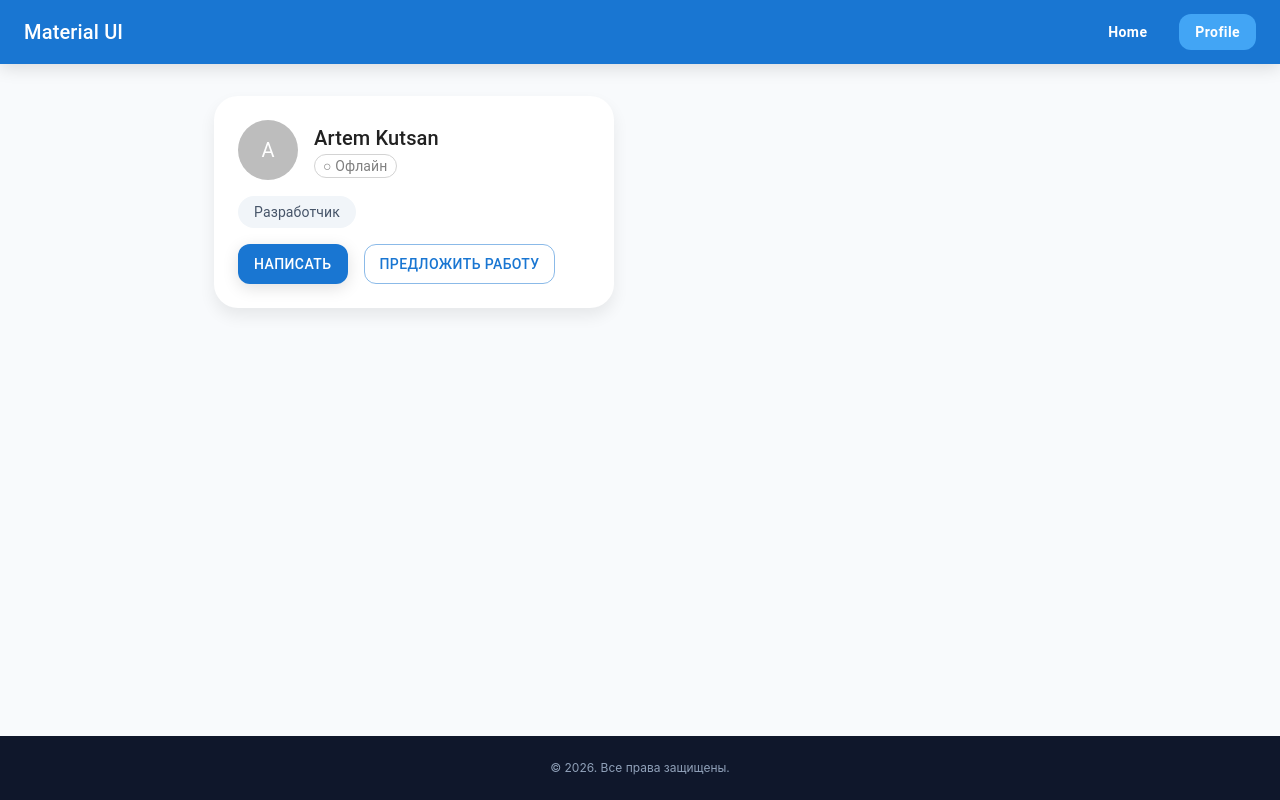
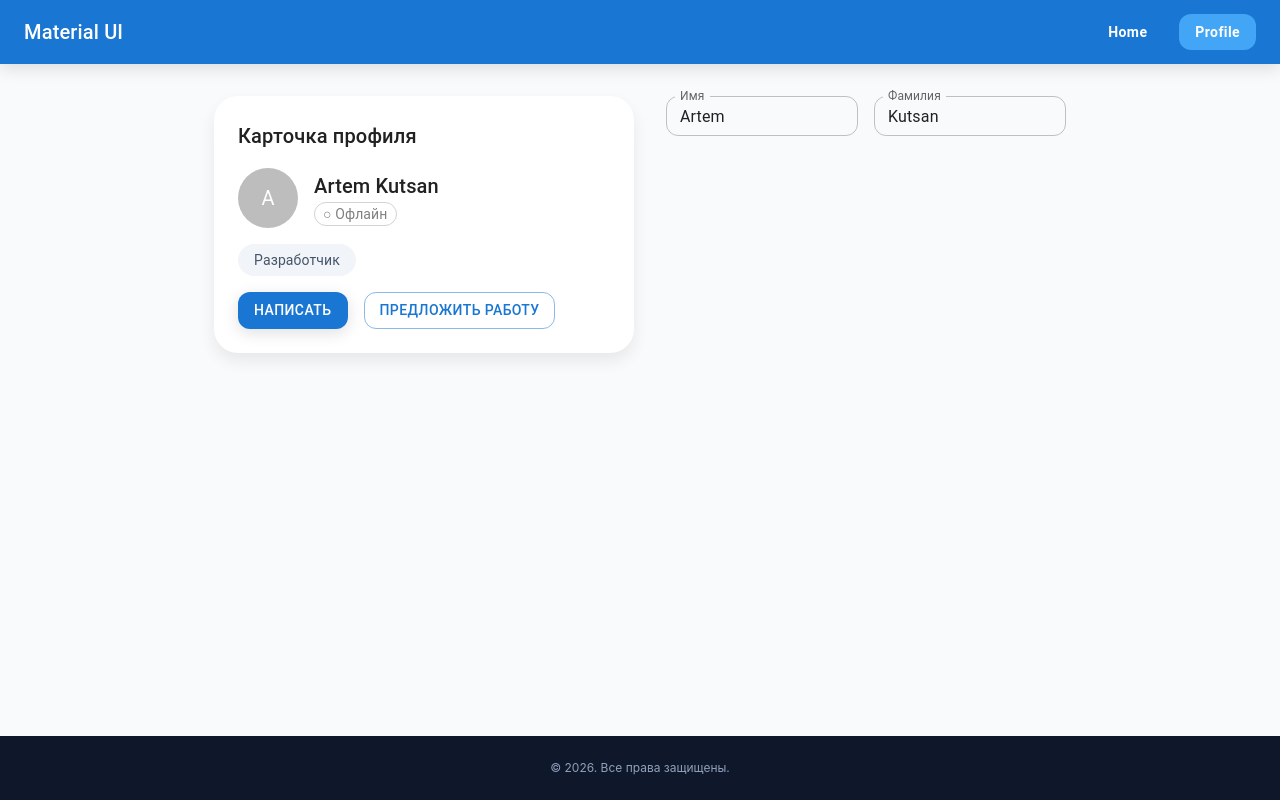
Before and after one commit to ArtemKutsan/react-summary-8, a React (Vite) app: page /profile in a window 1280 px wide. Built offline with nearby package versions, Linux system fonts and the light colour scheme.

Commit message:
add: добавлены инпуты имени и фамилии

```diff
--- a/src/components/ProfilePlayground.jsx
+++ b/src/components/ProfilePlayground.jsx
@@ -25,6 +25,7 @@ function ProfilePlayground() {
     surname: 'Kutsan',
     avatarSize: 60,
     buttonColor: 'primary',
+    buttonSize: 'medium',
     isOnline: false,
     cardVariant: 'elevation',
     showAlert: true,
@@ -40,7 +41,7 @@ function ProfilePlayground() {
           variant={profile.cardVariant === 'outlined' ? 'outlined' : 'elevation'}
           sx={{
             p: 3,
-            width: 400,
+            width: 420,
             flexShrink: 0,
             borderRadius: 6,
             boxShadow:
@@ -48,6 +49,7 @@ function ProfilePlayground() {
           }}
         >
           <Stack spacing={2}>
+            <Typography variant="h6">Карточка профиля</Typography>
             <Stack direction="row" spacing={2} alignItems="center">
               <Avatar
                 sx={{
@@ -104,9 +106,10 @@ function ProfilePlayground() {
               <Button
                 variant="contained"
                 color={profile.buttonColor}
+                size={profile.buttonSize}
                 sx={{
                   borderRadius: 3,
-                  height: 40,
+                  // height: 40,
                   boxShadow: '0 4px 16px rgba(0, 0, 0, 0.125)',
                   '&:hover': { boxShadow: 'none' },
                 }}
@@ -117,9 +120,10 @@ function ProfilePlayground() {
               <Button
                 variant="outlined"
                 color={profile.buttonColor}
+                size={profile.buttonSize}
                 sx={{
                   borderRadius: 3,
-                  height: 40,
+                  // height: 40,
                 }}
               >
                 Предложить работу
@@ -129,7 +133,41 @@ function ProfilePlayground() {
         </Paper>
 
         {/* Правый блок */}
-        <Box flex="1"></Box>
+        <Box flex="1">
+          <Stack spacing={2}>
+            {/* Имя + Фамилия */}
+            <Stack direction="row" spacing={2}>
+              <TextField
+                label="Имя"
+                value={profile.name}
+                onChange={(event) => update('name', event.target.value)}
+                size="small"
+                fullWidth
+                sx={{
+                  '& .MuiInputBase-root': {
+                    height: 40,
+                    borderRadius: 3,
+                  },
+                }}
+              />
+
+              <TextField
+                label="Фамилия"
+                value={profile.surname}
+                onChange={(event) => update('surname', event.target.value)}
+                size="small"
+                fullWidth
+                sx={{
+                  '& .MuiInputBase-root': {
+                    height: 40,
+                    borderRadius: 3,
+                    backgroundColor: '#f8fafc',
+                  },
+                }}
+              />
+            </Stack>
+          </Stack>
+        </Box>
       </Box>
     </Container>
   );
```
